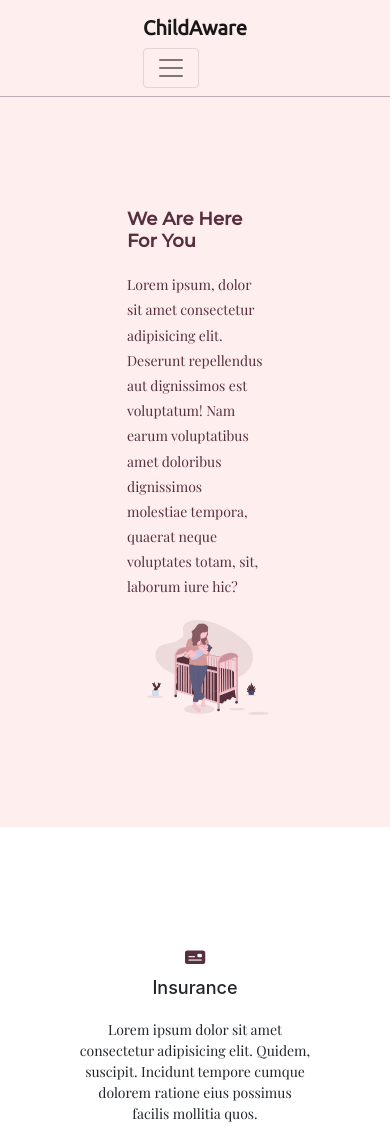
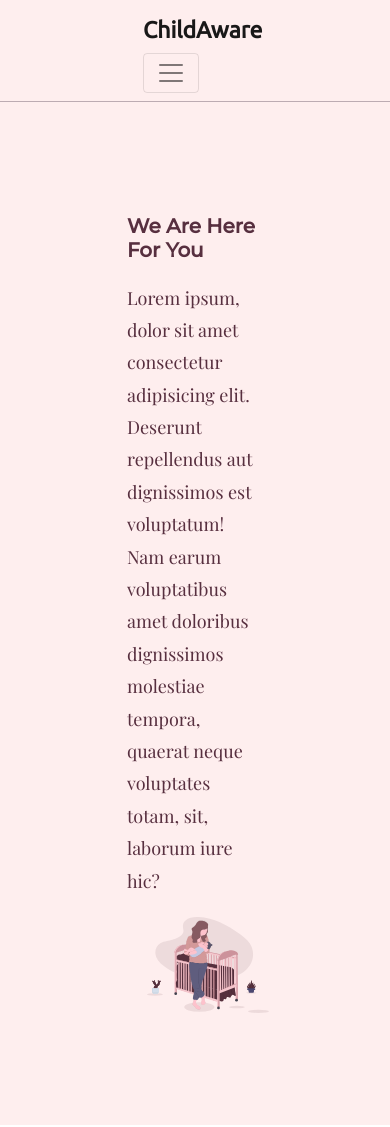
Before and after one commit to ammar1999-a/childaware, a plain HTML site: page index.html in a window 390 px wide. Shown: the top 1127 px of the page. Drawn offline with nearby package versions, Linux system fonts and the light colour scheme.

Commit message:
Update child.css

```diff
--- a/child.css
+++ b/child.css
@@ -118,17 +118,17 @@ hr {
 @media (max-width:630px) {
     /* brand query  */
     .navbar-brand  {
-        font-size: 20px;
+        font-size: 23px;
     }
     .navbar .nav-link {
-        font-size: 16px;
+        font-size: 18px;
     }
     /* home qurey  */
     .home-text p {
-        font-size: 14px;
+        font-size: 18px;
     }
    .home-text h1 {
-        font-size: 18px !important;
+        font-size: 20px !important;
 
     }
 
@@ -137,14 +137,14 @@ hr {
         font-size: 18px;
     }
     #about-us h2 {
-        font-size: 18px;
+        font-size: 20px;
     }
     #about-us p {
-        font-size: 14px;
+        font-size: 18px;
     }
     /* our work query  */
     #our-work h2 {
-        font-size: 18px;
+        font-size: 20px;
     }
 
 #our-work img  {
```
